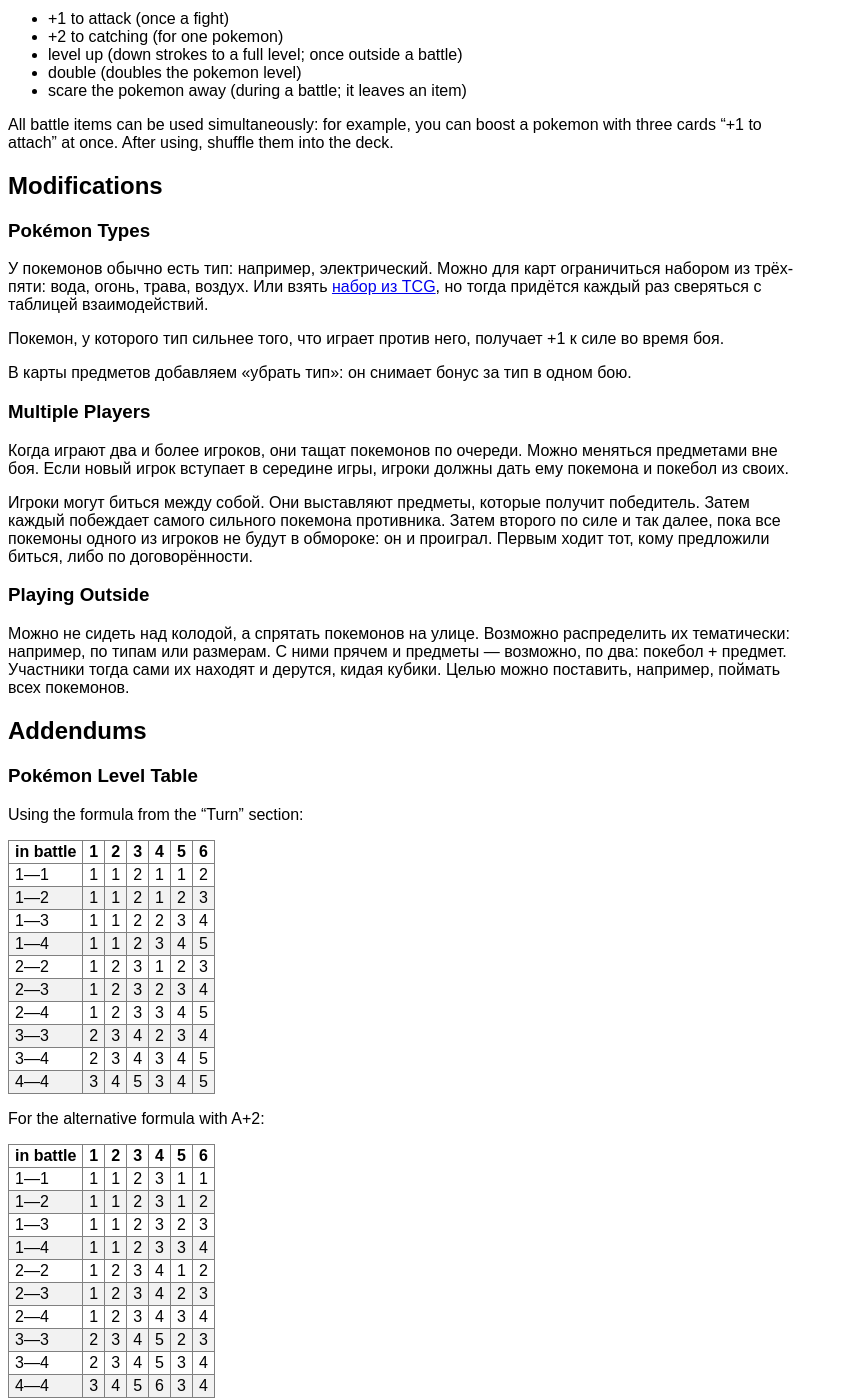
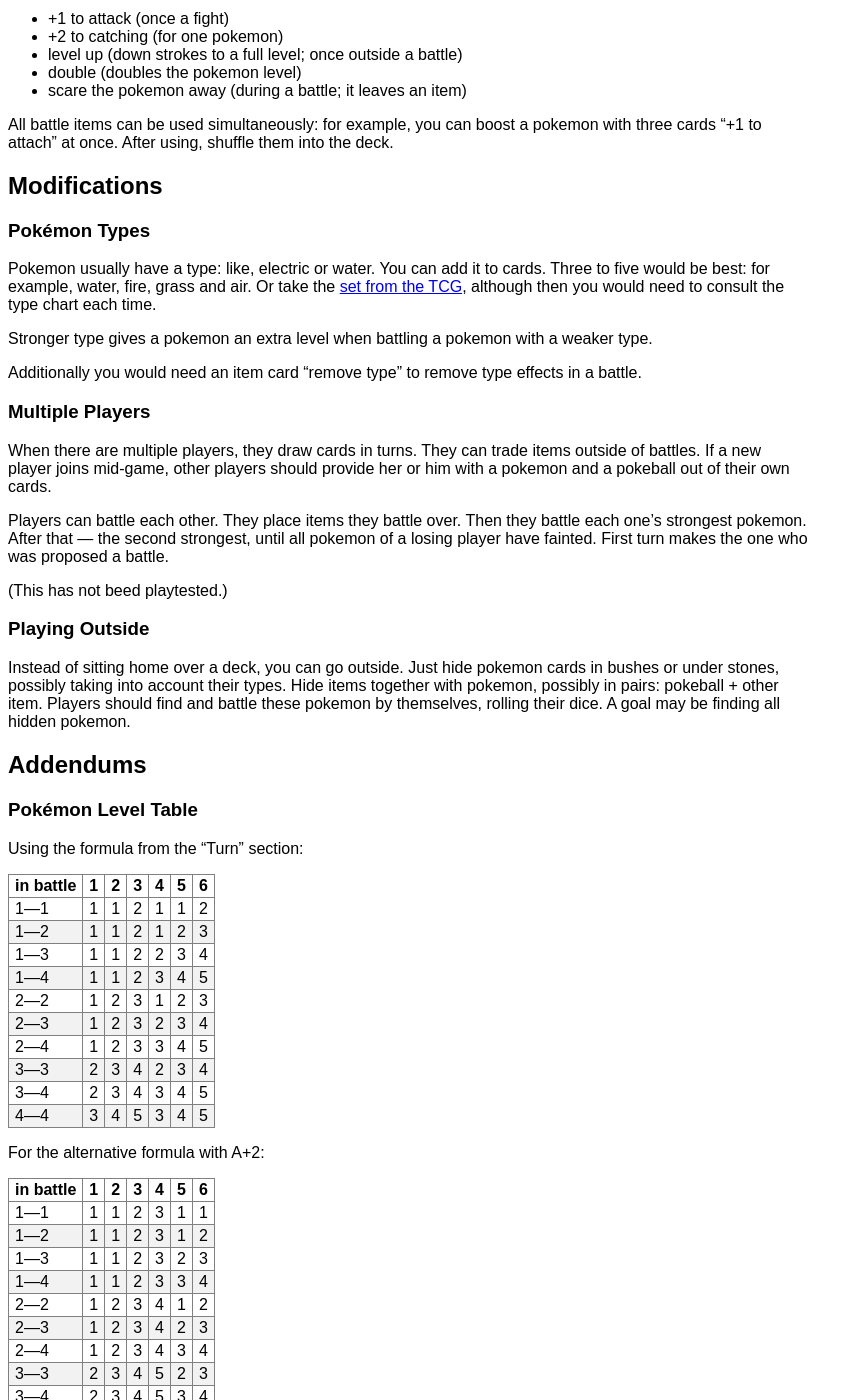
Before and after one commit to Zverik/pokemoncg, a Jekyll site: the page built from en.md, in a window 1280 px wide and 1400 px high, scrolled down 4246 px. Shown: the whole window, without its empty margins (0-862 px from the left). Built offline with Jekyll 4.4.1, drawn with Linux system fonts in a browser that asks for light colours; some of the changed text lies outside the part shown.

Commit message:
More translation

```diff
--- a/en.md
+++ b/en.md
@@ -161,31 +161,36 @@
 
 ### Pokémon Types
 
-У покемонов обычно есть тип: например, электрический. Можно для карт ограничиться набором из трёх-пяти:
-вода, огонь, трава, воздух. Или взять [набор из TCG](https://en.wikipedia.org/wiki/Pok%C3%A9mon_Trading_Card_Game#Pok%C3%A9mon_types),
-но тогда придётся каждый раз сверяться с таблицей взаимодействий.
+Pokemon usually have a type: like, electric or water. You can add it to cards.
+Three to five would be best: for example, water, fire, grass and air. Or take the
+[set from the TCG](https://en.wikipedia.org/wiki/Pok%C3%A9mon_Trading_Card_Game#Pok%C3%A9mon_types),
+although then you would need to consult the type chart each time.
 
-Покемон, у которого тип сильнее того, что играет против него, получает +1 к силе во время боя.
+Stronger type gives a pokemon an extra level when battling a pokemon
+with a weaker type.
 
-В карты предметов добавляем «убрать тип»: он снимает бонус за тип в одном бою.
+Additionally you would need an item card "remove type" to remove type effects in a battle.
 
 ### Multiple Players
 
-Когда играют два и более игроков, они тащат покемонов по очереди. Можно меняться
-предметами вне боя. Если новый игрок вступает в середине игры, игроки должны
-дать ему покемона и покебол из своих.
+When there are multiple players, they draw cards in turns. They can trade items
+outside of battles. If a new player joins mid-game, other players should
+provide her or him with a pokemon and a pokeball out of their own cards.
 
-Игроки могут биться между собой. Они выставляют предметы, которые получит победитель.
-Затем каждый побеждает самого сильного покемона противника. Затем второго по силе
-и так далее, пока все покемоны одного из игроков не будут в обмороке: он и проиграл.
-Первым ходит тот, кому предложили биться, либо по договорённости.
+Players can battle each other. They place items they battle over. Then
+they battle each one's strongest pokemon. After that — the second strongest,
+until all pokemon of a losing player have fainted. First turn makes the one
+who was proposed a battle.
+
+(This has not beed playtested.)
 
 ### Playing Outside
 
-Можно не сидеть над колодой, а спрятать покемонов на улице. Возможно распределить их
-тематически: например, по типам или размерам. С ними прячем и предметы — возможно, по два:
-покебол + предмет. Участники тогда сами их находят и дерутся, кидая кубики.
-Целью можно поставить, например, поймать всех покемонов.
+Instead of sitting home over a deck, you can go outside. Just hide pokemon cards
+in bushes or under stones, possibly taking into account their types. Hide
+items together with pokemon, possibly in pairs: pokeball + other item. Players
+should find and battle these pokemon by themselves, rolling their dice.
+A goal may be finding all hidden pokemon.
 
 ## Addendums
 
@@ -221,6 +226,29 @@
 | 3—4       | 2 | 3 | 4 | 5 | 3 | 4 |
 | 4—4       | 3 | 4 | 5 | 6 | 3 | 4 |
 
+### Why not Pokémon TCG?
+
+Мы с дочкой отдыхаем на море, и она каждый день по часу смотрит на маленький экран Nintendo 3DS,
+играя в покемонов. Остальное время она о них думает. Чтобы немного отвлечь её от экрана, я решил
+сделать карточную игру. Всё, что есть под рукой, — карандаши и бумага. Кубик в таких играх
+неизбежен: вместо него я использовал приложение, пока не купил настоящий в магазине.
+
+Исследование показало, что карточная игра по покемонам существует только одна, и для неё нужно
+покупать или сложно рисовать карточки. Кроме того, у неё сложные правила и много вычислений.
+А дочке шесть лет и желание не считать числа в столбик, а собирать покемонов. Поэтому я сделал
+максимально простые правила, с упором на рисование, не слишком простую победу (потому что
+ценишь то, что достаётся с трудом) и коллекционирование.
+
+Правила обкатывали в ходе игры. Сначала сила покемона была фиксированной, затем стало понятно,
+что это не работает, когда свои покемоны растут. Пришлось и сюда добавить кубик и несколько
+раз подкручивать формулу. Оказалось, что дочка раскачивает только одного покемона, а остальные
+болтаются в первых уровнях. Или что на кубике постоянно выпадает 6 во время определения силы,
+но 1 во время боя или ловли. С каждой правкой таких неудобств правила росли.
+
+Игра сработала, дочка теперь играет на 3DS всего полчаса. Но остальное время приходится играть
+с ней в карты, что, наверное, не очень хорошо. Пришлось ввести ограничение по времени и на эту игру.
+Советую играть не более 40 минут подряд, чтобы потом не ссориться.
+
 ### History
 
 The rules above describe version 1.0 of the game.
```
